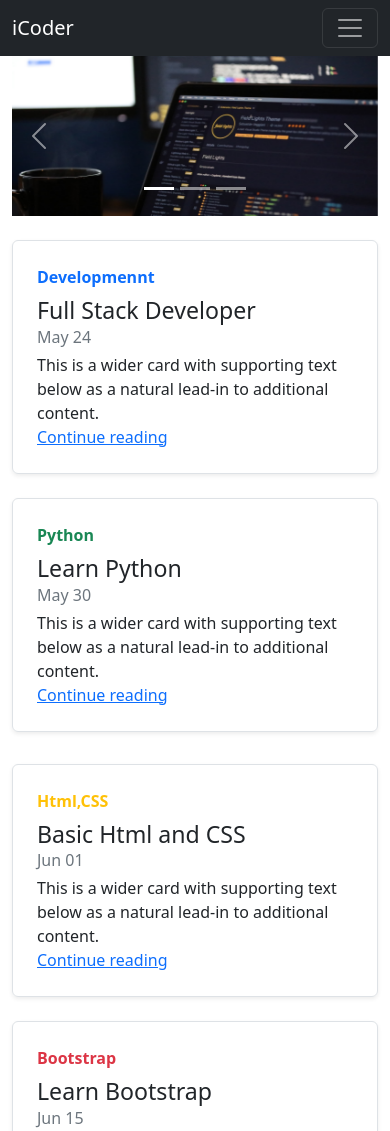
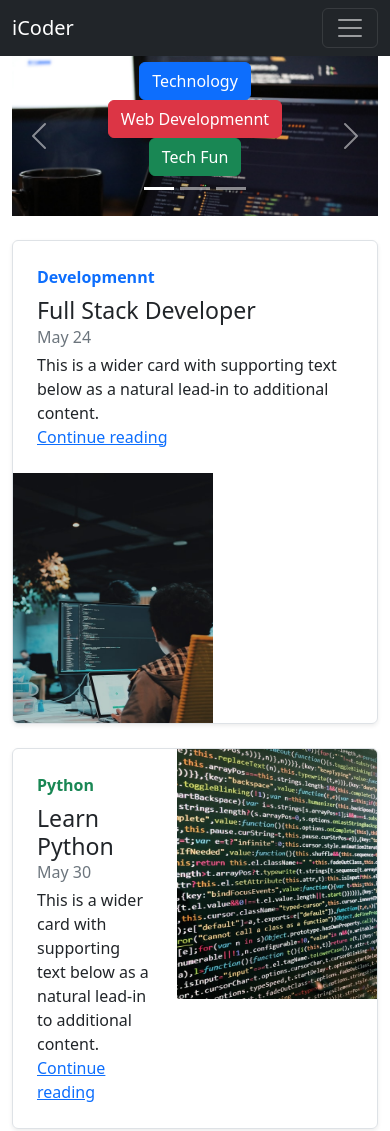
Before and after one commit to ishahab95/icoder_project, a plain HTML site: page index.html in a window 390 px wide. Shown: the top 1131 px of the page. Drawn offline with nearby package versions, Linux system fonts and the light colour scheme.

Commit message:
mobile layout

```diff
--- a/index.html
+++ b/index.html
@@ -156,7 +156,7 @@
             <div class="carousel-inner">
                 <div class="carousel-item active">
                     <img src="laptop.jpg" class="d-block w-100" alt="#">
-                    <div class="carousel-caption d-none d-md-block">
+                    <div class="carousel-caption me-auto d-md-block">
                         <h2>Welcome to iCoder</h2>
                         <p>Technology | Web Development | Python | JavaScript | CSS | HTML </p>
                         <button class="btn btn-primary">Technology</button>
@@ -211,8 +211,8 @@
                             lead-in to additional content.</p>
                         <a href="#" class="stretched-link">Continue reading</a>
                     </div>
-                    <div class="col-auto d-none d-lg-block">
-                        <img src="dev.jpg" class="bd-placeholder-img" width="200" height="250" alt="code.jpg">
+                    <div class="col-auto  d-lg-block">
+                        <img src="dev.jpg" class="stretched-link" width="200" height="250" alt="code.jpg">
                     </div>
                 </div>
             </div>
@@ -227,7 +227,7 @@
                             additional content.</p>
                         <a href="#" class="stretched-link">Continue reading</a>
                     </div>
-                    <div class="col-auto d-none d-lg-block">
+                    <div class="col-auto d-lg-block">
                         <img src="python.jpg" class="bd-placeholder-img" width="200" height="250" alt="laptop.jpg">
                     </div>
                 </div>
@@ -245,7 +245,7 @@
                             lead-in to additional content.</p>
                         <a href="#" class="stretched-link">Continue reading</a>
                     </div>
-                    <div class="col-auto d-none d-lg-block">
+                    <div class="col-auto d-lg-block">
                         <img src="html.jpg" class="bd-placeholder-img" width="200" height="250" alt="code.jpg">
                     </div>
                 </div>
@@ -261,7 +261,7 @@
                             additional content.</p>
                         <a href="#" class="stretched-link">Continue reading</a>
                     </div>
-                    <div class="col-auto d-none d-lg-block">
+                    <div class="col-auto  d-lg-block">
                         <img src="boot.jpg" class="bd-placeholder-img" width="200" height="250" alt="laptop.jpg">
                     </div>
                 </div>
```
Also changed, not shown: about.html (+1 -1 lines), contact.html (+1 -1 lines).
